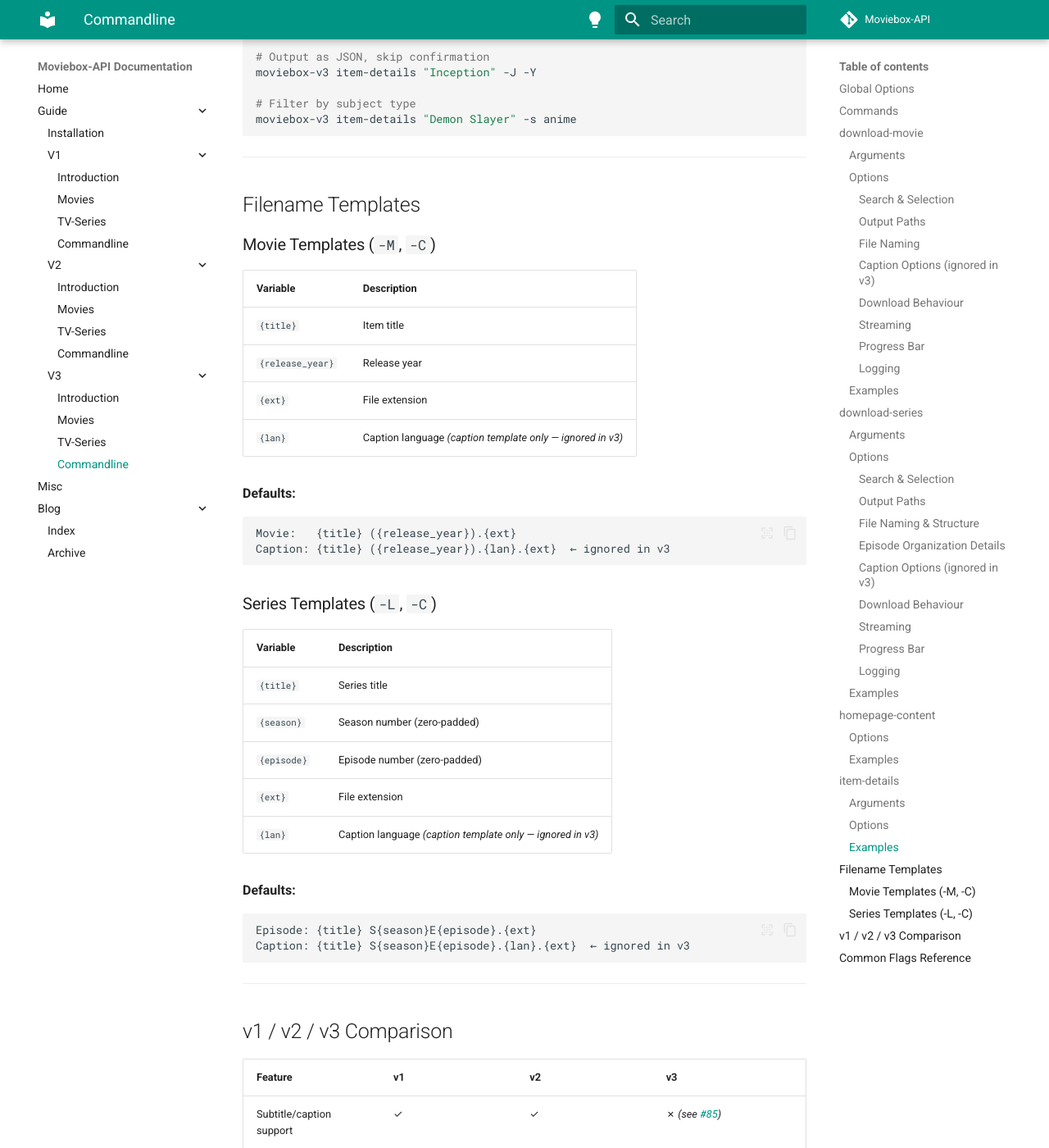
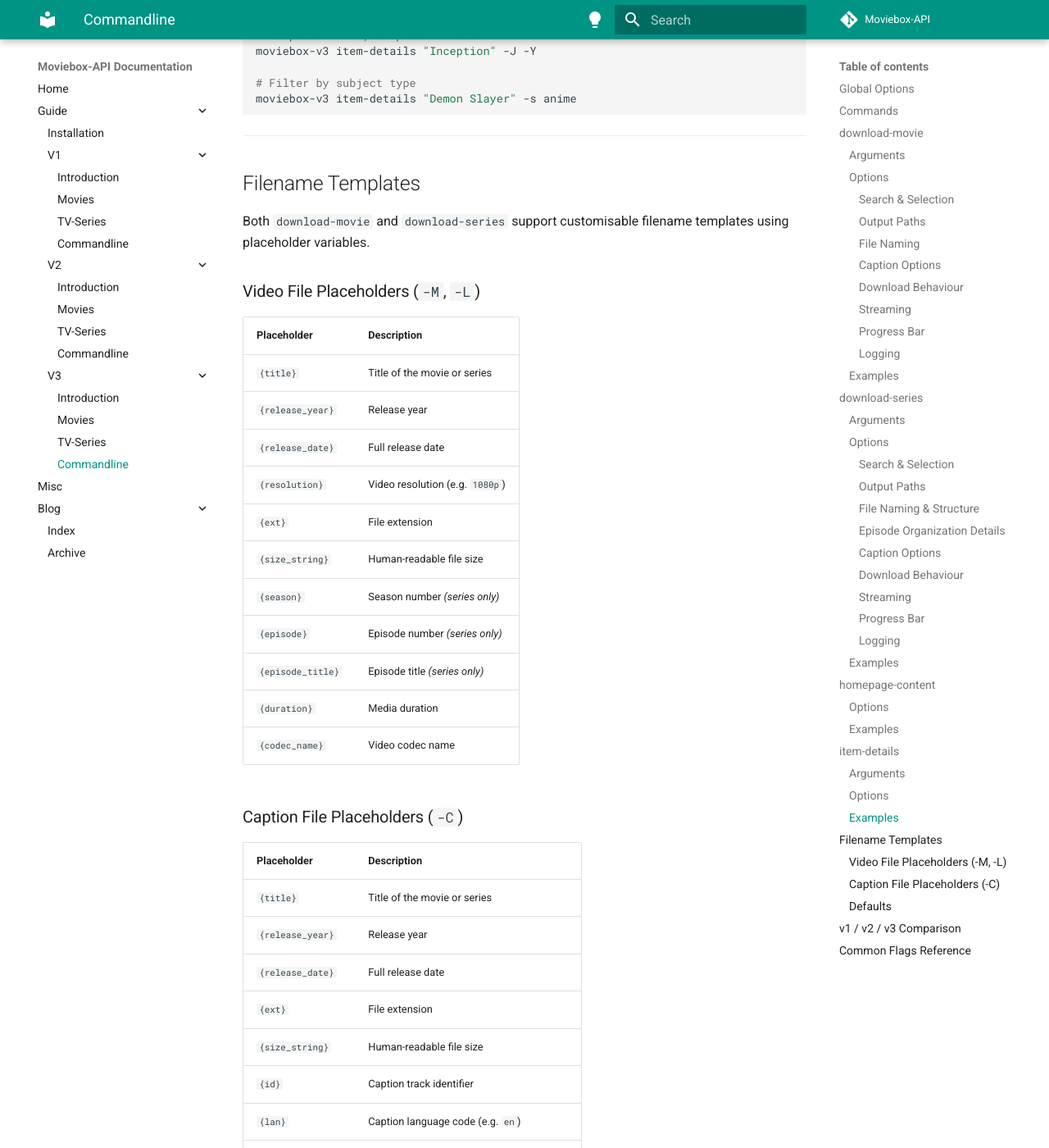
Before and after one commit to Simatwa/moviebox-api, an MkDocs documentation site: the page built from docs/v3/cli.md, in a window 1280 px wide and 1400 px high, scrolled down 11262 px. Shown: the whole window at 82% size. Built offline with MkDocs 1.6.1 and Material for MkDocs 9.7.7, drawn with Linux system fonts in a browser that asks for light colours; comment, search, counter and statistics services are not loaded; some of the changed text lies outside the part shown.

Commit message:
docs(cli): update cli usage info fix(cli/downloader): minor bugs chore: bump project version to 0.5.3

````diff
--- a/docs/v3/cli.md
+++ b/docs/v3/cli.md
@@ -4,10 +4,6 @@
 
 !!! info "Environment Variable Prefix"
     All environment variable overrides use the prefix `MOVIEBOX_V3`.
-
-!!! warning "No Subtitle Support in v3"
-    V3 of moviebox-API lacks subtitle/caption support. All caption-related options are accepted by the CLI but will be **silently ignored** at runtime.
-    See [issue #85](https://github.com/Simatwa/moviebox-api/issues/85) for details and progress.
 
 ---
 
@@ -58,6 +54,7 @@
 | `-s, --subject-type` | `movies\|education\|music\|anime\|unknown` | `movies` | Subject type filter |
 | `-y, --year` | `INTEGER` | `0` | Year filter for the movie |
 | `-q, --quality` | `360p\|480p\|720p\|1080p\|best\|worst` | `best` | Media quality to download |
+| `-u, --dub` | `TEXT` | `Original Audio` | Dub language name or code |
 | `-Y, --yes` | flag | — | Skip confirmation prompt |
 
 #### Output Paths
@@ -65,7 +62,7 @@
 | Option | Type | Default | Description |
 |--------|------|---------|-------------|
 | `-d, --dir` | `DIRECTORY` | `$PWD` | Directory to save the movie file |
-| `-D, --caption-dir` | `DIRECTORY` | `$PWD` | Directory to save the caption file *(ignored in v3)* |
+| `-D, --caption-dir` | `DIRECTORY` | `$PWD` | Directory to save the caption file |
 | `-P, --part-dir` | `DIRECTORY` | `$PWD` | Directory for temporary download part files |
 
 #### File Naming
@@ -73,17 +70,14 @@
 | Option | Type | Default | Description |
 |--------|------|---------|-------------|
 | `-M, --movie-filename-tmpl` | `TEXT` | `{title} ({release_year}).{ext}` | Template for the movie filename |
-| `-C, --caption-filename-tmpl` | `TEXT` | `{title} ({release_year}).{lan}.{ext}` | Template for the caption filename *(ignored in v3)* |
+| `-C, --caption-filename-tmpl` | `TEXT` | `{title} ({release_year}).{lan}.{ext}` | Template for the caption filename |
 | `-E, --part-extension` | `TEXT` | `.part` | File extension for download part files |
 
-#### Caption Options *(ignored in v3)*
-
-!!! warning "Caption options have no effect in v3"
-    The following options are parsed but produce no output. See [issue #85](https://github.com/Simatwa/moviebox-api/issues/85).
+#### Caption Options
 
 | Option | Type | Default | Description |
 |--------|------|---------|-------------|
-| `-x, --language` | `TEXT` | `English` | Caption language filter |
+| `-x, --language` | `TEXT` | `English` | Caption language filter. Pass multiple times to download multiple languages |
 | `--caption / --no-caption` | flag | `caption` | Enable or disable caption download |
 | `-O, --caption-only` | flag | — | Download caption file only; skip video |
 | `-I, --ignore-missing-caption` | flag | — | Proceed with download even if caption is missing |
@@ -125,17 +119,20 @@
 ### Examples
 
 ```bash
-# Download a movie (best quality, auto-detect resume)
-moviebox-v3 download-movie "Avengers Endgame"
+# Download a movie (best quality, auto-detect resume), skip confirmation, test only
+moviebox-v3 download-movie avatar -YT
 
-# Test download without fetching
-moviebox-v3 download-movie "Avengers Endgame" -T
+# Download with multiple caption languages (English + Filipino)
+moviebox-v3 download-movie avatar -YT -x en -x filipino
 
-# Download anime at 1080p, skip confirmation
-moviebox-v3 download-movie "Demon Slayer" -s anime -q 1080p -Y
+# Download Hindi dub
+moviebox-v3 download-movie avatar --dub hi -YT
 
-# Download educational content, save to specific directory
-moviebox-v3 download-movie "Cosmos" -s education -d ~/Videos/Docs
+# Download music content
+moviebox-v3 download-movie walker -s music -YT
+
+# Download anime at 1080p, save to directory
+moviebox-v3 download-movie "Demon Slayer" -s anime -q 1080p -Y -d ~/Videos/Anime
 
 # Stream directly with mpv
 moviebox-v3 download-movie "Avengers Endgame" -X mpv
@@ -168,18 +165,16 @@
 | `-e, --episode` | `INTEGER (1–1000)` | `1` | Episode within the selected season to start from |
 | `-l, --limit` | `INTEGER (-1–1000)` | `1` | Total episodes to download; set `-1` to disable the limit |
 | `-q, --quality` | `360p\|480p\|720p\|1080p\|best\|worst` | `best` | Media quality to download |
+| `-u, --dub` | `TEXT` | `Original Audio` | Dub language name or code |
 | `-Y, --yes` | flag | — | Skip series confirmation prompt |
 | `-A, --auto-mode` | flag | — | Download all remaining episodes across all remaining seasons (shortcut for `--limit -1`) |
-
-!!! note "v3 auto-mode behaviour"
-    In v3, `--limit` is not limited to only episodes of the target season as in **v1** and **v2** but rather to all episodes across remaining seasons.
 
 #### Output Paths
 
 | Option | Type | Default | Description |
 |--------|------|---------|-------------|
 | `-d, --dir` | `DIRECTORY` | `$PWD` | Directory to save the series files |
-| `-D, --caption-dir` | `DIRECTORY` | `$PWD` | Directory to save caption files *(ignored in v3)* |
+| `-D, --caption-dir` | `DIRECTORY` | `$PWD` | Directory to save caption files |
 | `-P, --part-dir` | `DIRECTORY` | `$PWD` | Directory for temporary download part files |
 
 #### File Naming & Structure
@@ -187,7 +182,7 @@
 | Option | Type | Default | Description |
 |--------|------|---------|-------------|
 | `-L, --episode-filename-tmpl` | `TEXT` | `{title} S{season}E{episode}.{ext}` | Template for episode filenames |
-| `-C, --caption-filename-tmpl` | `TEXT` | `{title} S{season}E{episode}.{lan}.{ext}` | Template for caption filenames *(ignored in v3)* |
+| `-C, --caption-filename-tmpl` | `TEXT` | `{title} S{season}E{episode}.{lan}.{ext}` | Template for caption filenames |
 | `-E, --part-extension` | `TEXT` | `.part` | File extension for download part files |
 | `-f, --format` | `standard\|group\|struct` | `standard` | Episode file organisation format (see below) |
 
@@ -230,14 +225,11 @@
     E1.mp4
 ```
 
-#### Caption Options *(ignored in v3)*
-
-!!! warning "Caption options have no effect in v3"
-    The following options are parsed but produce no output. See [issue #85](https://github.com/Simatwa/moviebox-api/issues/85).
+#### Caption Options
 
 | Option | Type | Default | Description |
 |--------|------|---------|-------------|
-| `-x, --language` | `TEXT` | `English` | Caption language filter |
+| `-x, --language` | `TEXT` | `English` | Caption language filter. Pass multiple times to download multiple languages |
 | `--caption / --no-caption` | flag | `caption` | Enable or disable caption download |
 | `-O, --caption-only` | flag | — | Download caption files only; skip video |
 | `-I, --ignore-missing-caption` | flag | — | Proceed with episode download even if caption is missing |
@@ -279,8 +271,17 @@
 ### Examples
 
 ```bash
-# Download S1E1 of a series
-moviebox-v3 download-series "A Knight of the Seven Kingdoms"
+# Download S1E1, skip confirmation, test only
+moviebox-v3 download-series 'A Knight of the Seven Kingdoms' -s 1 -e 1 -YT
+
+# Download with a specific dub (Telugu)
+moviebox-v3 download-series 'A Knight of the Seven Kingdoms' -s 1 -e 1 --dub 'Telugu dub' -YT
+
+# Download with multiple caption languages (English + Filipino)
+moviebox-v3 download-series banshee -YT -x en -x filipino
+
+# Download with multiple caption languages and a specific dub
+moviebox-v3 download-series banshee -YT -x en -x filipino --dub en
 
 # Download all remaining episodes across all seasons from S1E1
 moviebox-v3 download-series "Merlin" -A
@@ -381,37 +382,49 @@
 
 ## Filename Templates
 
-### Movie Templates (`-M`, `-C`)
+Both `download-movie` and `download-series` support customisable filename templates using placeholder variables.
 
-| Variable | Description |
-|----------|-------------|
-| `{title}` | Item title |
+### Video File Placeholders (`-M`, `-L`)
+
+| Placeholder | Description |
+|-------------|-------------|
+| `{title}` | Title of the movie or series |
 | `{release_year}` | Release year |
+| `{release_date}` | Full release date |
+| `{resolution}` | Video resolution (e.g. `1080p`) |
 | `{ext}` | File extension |
-| `{lan}` | Caption language *(caption template only — ignored in v3)* |
+| `{size_string}` | Human-readable file size |
+| `{season}` | Season number *(series only)* |
+| `{episode}` | Episode number *(series only)* |
+| `{episode_title}` | Episode title *(series only)* |
+| `{duration}` | Media duration |
+| `{codec_name}` | Video codec name |
 
-**Defaults:**
+### Caption File Placeholders (`-C`)
+
+| Placeholder | Description |
+|-------------|-------------|
+| `{title}` | Title of the movie or series |
+| `{release_year}` | Release year |
+| `{release_date}` | Full release date |
+| `{ext}` | File extension |
+| `{size_string}` | Human-readable file size |
+| `{id}` | Caption track identifier |
+| `{lan}` | Caption language code (e.g. `en`) |
+| `{lan_name}` | Caption language full name (e.g. `English`) |
+| `{delay}` | Caption sync delay value |
+| `{season}` | Season number *(series only)* |
+| `{episode}` | Episode number *(series only)* |
+| `{episode_title}` | Episode title *(series only)* |
+
+### Defaults
 
 ```
-Movie:   {title} ({release_year}).{ext}
-Caption: {title} ({release_year}).{lan}.{ext}  ← ignored in v3
-```
+Movie file:    {title} ({release_year}).{ext}
+Movie caption: {title} ({release_year}).{lan}.{ext}
 
-### Series Templates (`-L`, `-C`)
-
-| Variable | Description |
-|----------|-------------|
-| `{title}` | Series title |
-| `{season}` | Season number (zero-padded) |
-| `{episode}` | Episode number (zero-padded) |
-| `{ext}` | File extension |
-| `{lan}` | Caption language *(caption template only — ignored in v3)* |
-
-**Defaults:**
-
-```
-Episode: {title} S{season}E{episode}.{ext}
-Caption: {title} S{season}E{episode}.{lan}.{ext}  ← ignored in v3
+Episode file:    {title} S{season}E{episode}.{ext}
+Episode caption: {title} S{season}E{episode}.{lan}.{ext}
 ```
 
 ---
@@ -420,17 +433,16 @@
 
 | Feature | v1 | v2 | v3 |
 |---------|----|----|-----|
-| Subtitle/caption support | ✓ | ✓ | ✗ *(see [#85](https://github.com/Simatwa/moviebox-api/issues/85))* |
+| Subtitle/caption support | ✓ | ✓ | ✓ |
+| Dub language selection (`-u / --dub`) | ✗ | ✗ | ✓ |
 | Subject types (`download-movie`) | movies only | movies, anime, music, education | movies, anime, music, education, **unknown** |
 | Subject types (`item-details`) | all, movies, tv_series, education, music, anime | all, movies, tv_series, education, music, anime | all, movies, tv_series, education, music, anime, **unknown** |
 | `popular-search` command | ✓ | ✗ | ✗ |
 | `mirror-hosts` command | ✓ | ✓ | ✗ |
-| `--format` default (`download-series`) | none | none | `standard` |
 | `--season` / `--episode` defaults | required | required | `1` / `1` |
 | `--limit -1` (disable limit) | ✗ | ✗ | ✓ |
-| `--auto-mode` scope | single season | single season | **all remaining seasons** |
 | env var prefix | `MOVIEBOX` | `MOVIEBOX` | `MOVIEBOX_V3` |
-| API host env var | `MOVIEBOX_API_HOST` | `MOVIEBOX_API_HOST_V2` | *(prefix-based)* |
+| API host env var | `MOVIEBOX_API_HOST` | `MOVIEBOX_API_HOST_V2` | *(NOT REQUIRED)* |
 
 ---
 
@@ -444,5 +456,7 @@
 | `-Y, --yes` | download, item-details | Skip confirmation prompts |
 | `-T, --test` | download commands | Test without downloading |
 | `-X, --stream-via` | download commands | Stream via `mpv` or `vlc` |
-| `-O, --caption-only` | download commands | Fetch captions only *(ignored in v3)* |
-| `-I, --ignore-missing-caption` | download commands | Proceed even if caption is absent *(ignored in v3)* |
+| `-u, --dub` | download commands | Select dub language |
+| `-x, --language` | download commands | Caption language; repeatable for multiple languages |
+| `-O, --caption-only` | download commands | Fetch captions only |
+| `-I, --ignore-missing-caption` | download commands | Proceed even if caption is absent |
--- a/pyproject.toml
+++ b/pyproject.toml
@@ -1,6 +1,6 @@
 [project]
 name = "moviebox-api"
-version = "0.5.2.post1"
+version = "0.5.3"
 description = "Unofficial Python wrapper for Moviebox websites and Android app - download movies and tv series with their subtitles"
 readme = "README.md"
 license="Unlicense"
````
Also changed, not shown: README.md (+3 -99 lines), docs/v1/cli.md (+37 -67 lines), docs/v2/cli.md (+35 -33 lines), 10 other files.
